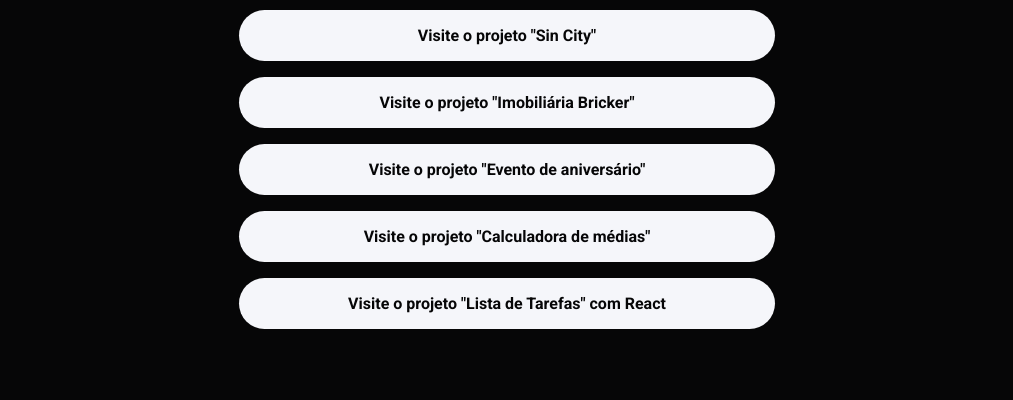
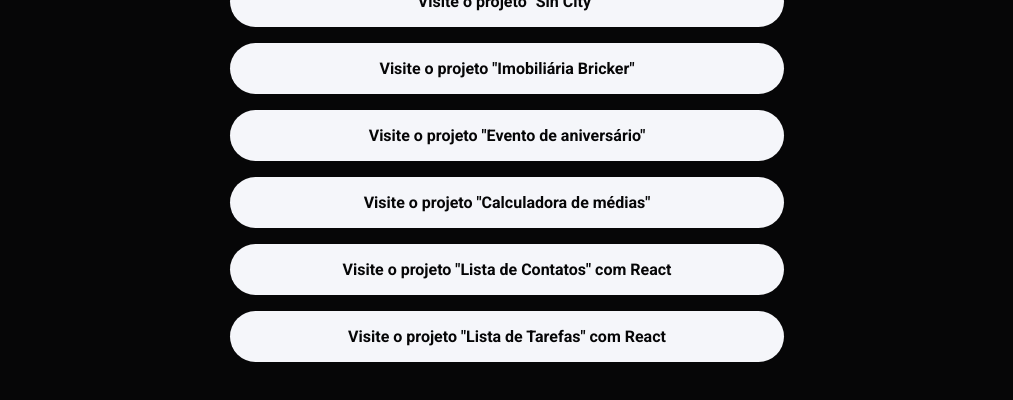
Before and after one commit to VinceMendneck/Arvore-de-links, a website: page index.html in a window 1280 px wide. Shown: the part 366-766 px from the top of the page, without its empty margins (133-1146 px from the left). Drawn offline with Linux system fonts and the light colour scheme.

Commit message:
Update index.html

```diff
--- a/index.html
+++ b/index.html
@@ -43,6 +43,9 @@
                     <a href="https://calculadora-de-medias-ten-omega.vercel.app/">Visite o projeto "Calculadora de médias"</a>
                 </li>
                 <li class="project-item">
+                    <a href="https://agenda-com-react.vercel.app/">Visite o projeto "Lista de Contatos" com React</a>
+                </li>
+                <li class="project-item">
                     <a href="https://minhas-tarefas-psi-ruby.vercel.app/">Visite o projeto "Lista de Tarefas" com React</a>
                 </li>
 
```
